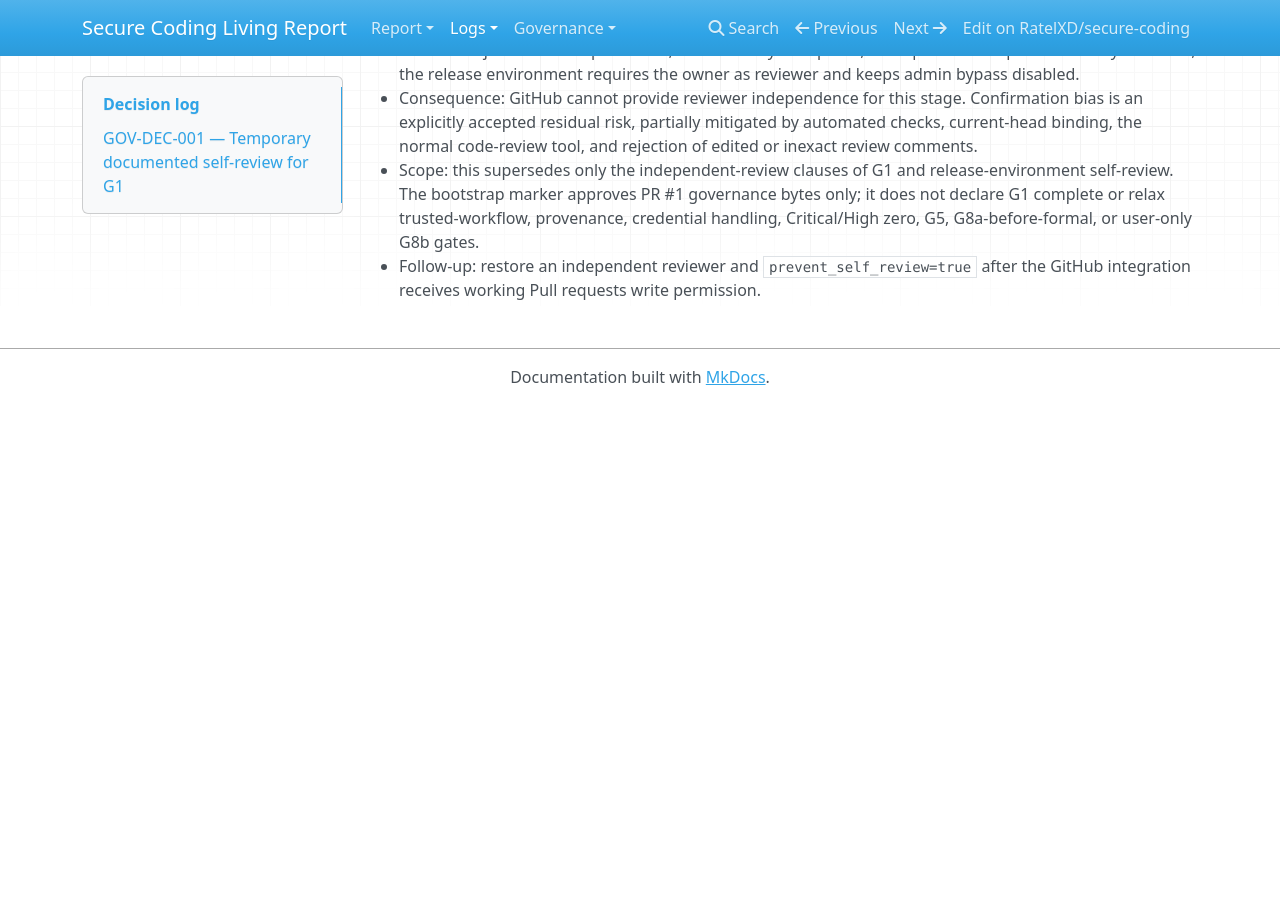
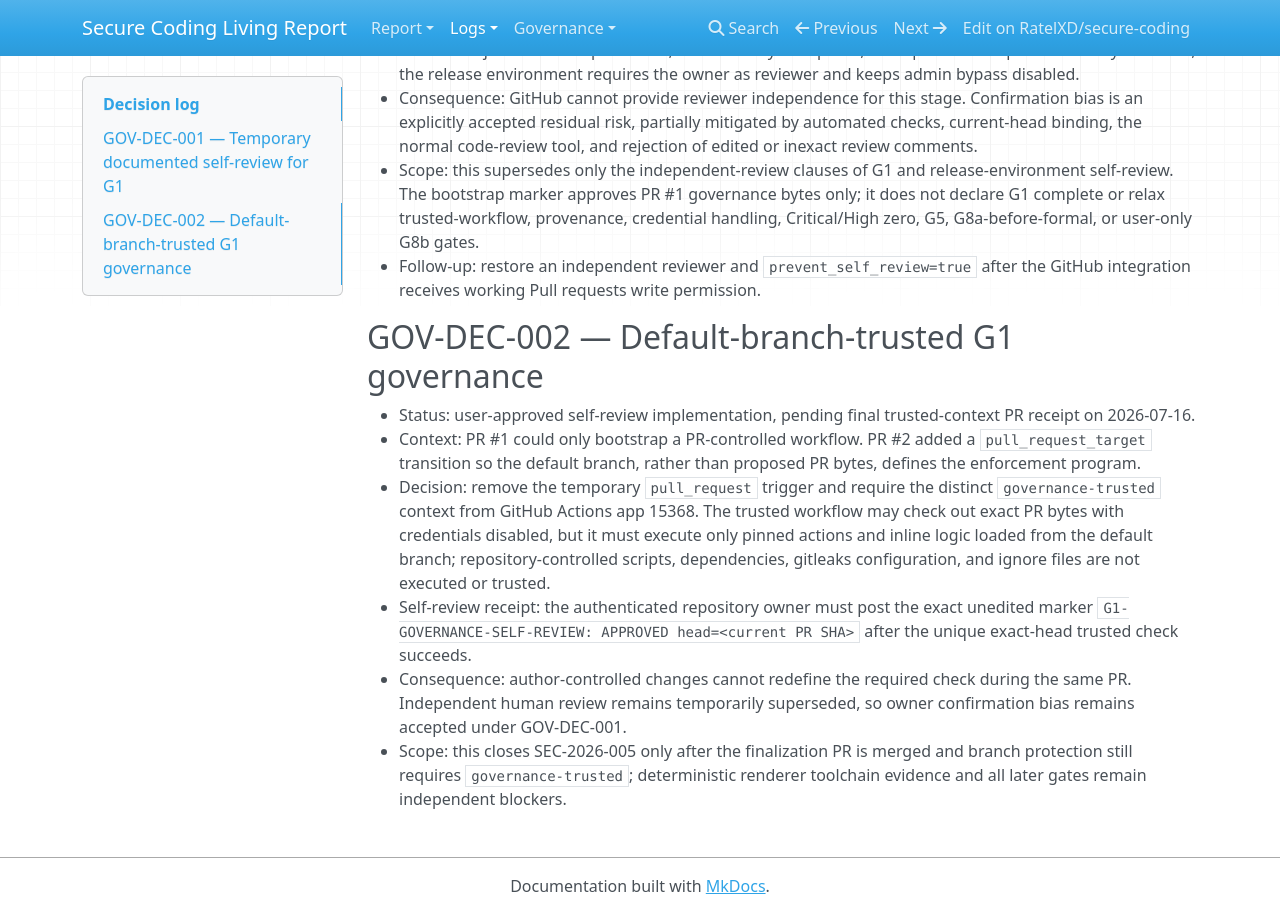
Before and after one commit to RatelXD/secure-coding, an MkDocs documentation site: the page built from docs/report/decision-log.md, in a window 1280 px wide and 900 px high, scrolled down 883 px. Built offline with MkDocs 1.6.1, drawn with Linux system fonts in a browser that asks for light colours; nearby versions of some CDN libraries; before the commit the page ends 1288 px from its top, so only the background shows below that.

```diff
--- a/docs/report/decision-log.md
+++ b/docs/report/decision-log.md
@@ -21,3 +21,12 @@
 - Consequence: GitHub cannot provide reviewer independence for this stage. Confirmation bias is an explicitly accepted residual risk, partially mitigated by automated checks, current-head binding, the normal code-review tool, and rejection of edited or inexact review comments.
 - Scope: this supersedes only the independent-review clauses of G1 and release-environment self-review. The bootstrap marker approves PR #1 governance bytes only; it does not declare G1 complete or relax trusted-workflow, provenance, credential handling, Critical/High zero, G5, G8a-before-formal, or user-only G8b gates.
 - Follow-up: restore an independent reviewer and `prevent_self_review=true` after the GitHub integration receives working Pull requests write permission.
+
+## GOV-DEC-002 — Default-branch-trusted G1 governance
+
+- Status: user-approved self-review implementation, pending final trusted-context PR receipt on 2026-07-16.
+- Context: PR #1 could only bootstrap a PR-controlled workflow. PR #2 added a `pull_request_target` transition so the default branch, rather than proposed PR bytes, defines the enforcement program.
+- Decision: remove the temporary `pull_request` trigger and require the distinct `governance-trusted` context from GitHub Actions app 15368. The trusted workflow may check out exact PR bytes with credentials disabled, but it must execute only pinned actions and inline logic loaded from the default branch; repository-controlled scripts, dependencies, gitleaks configuration, and ignore files are not executed or trusted.
+- Self-review receipt: the authenticated repository owner must post the exact unedited marker `G1-GOVERNANCE-SELF-REVIEW: APPROVED head=<current PR SHA>` after the unique exact-head trusted check succeeds.
+- Consequence: author-controlled changes cannot redefine the required check during the same PR. Independent human review remains temporarily superseded, so owner confirmation bias remains accepted under GOV-DEC-001.
+- Scope: this closes SEC-2026-005 only after the finalization PR is merged and branch protection still requires `governance-trusted`; deterministic renderer toolchain evidence and all later gates remain independent blockers.
```
Also changed, not shown: 4 other files.
